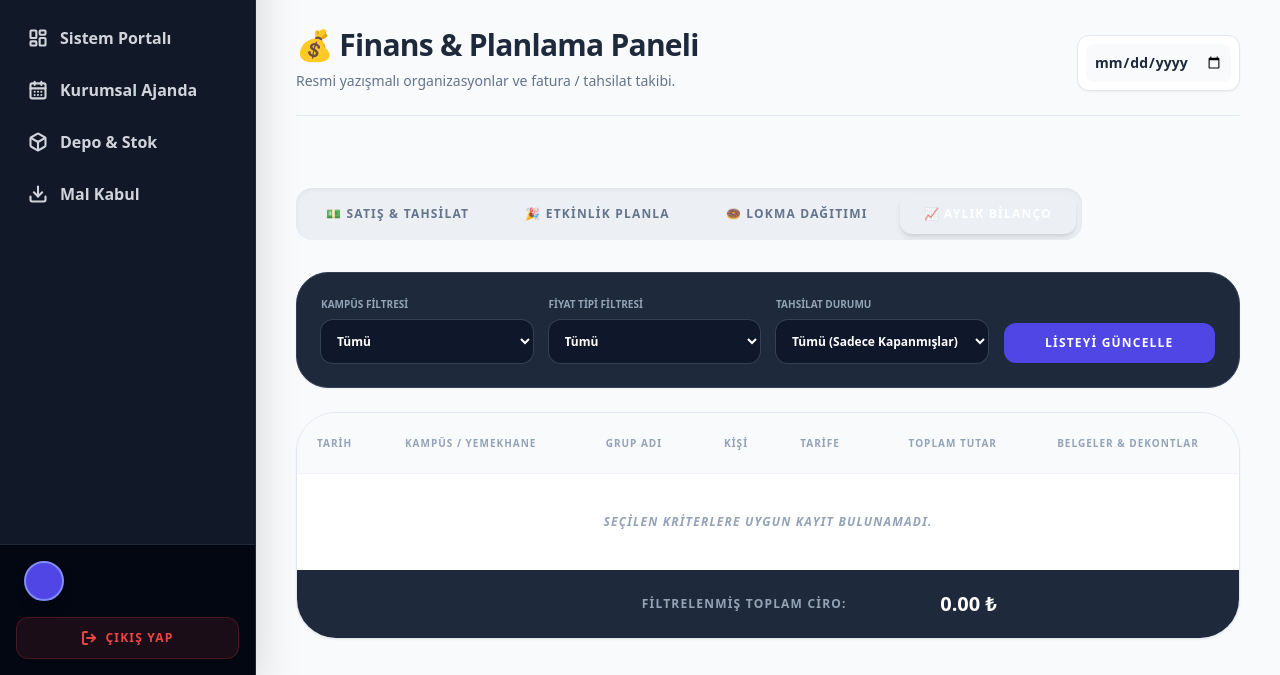
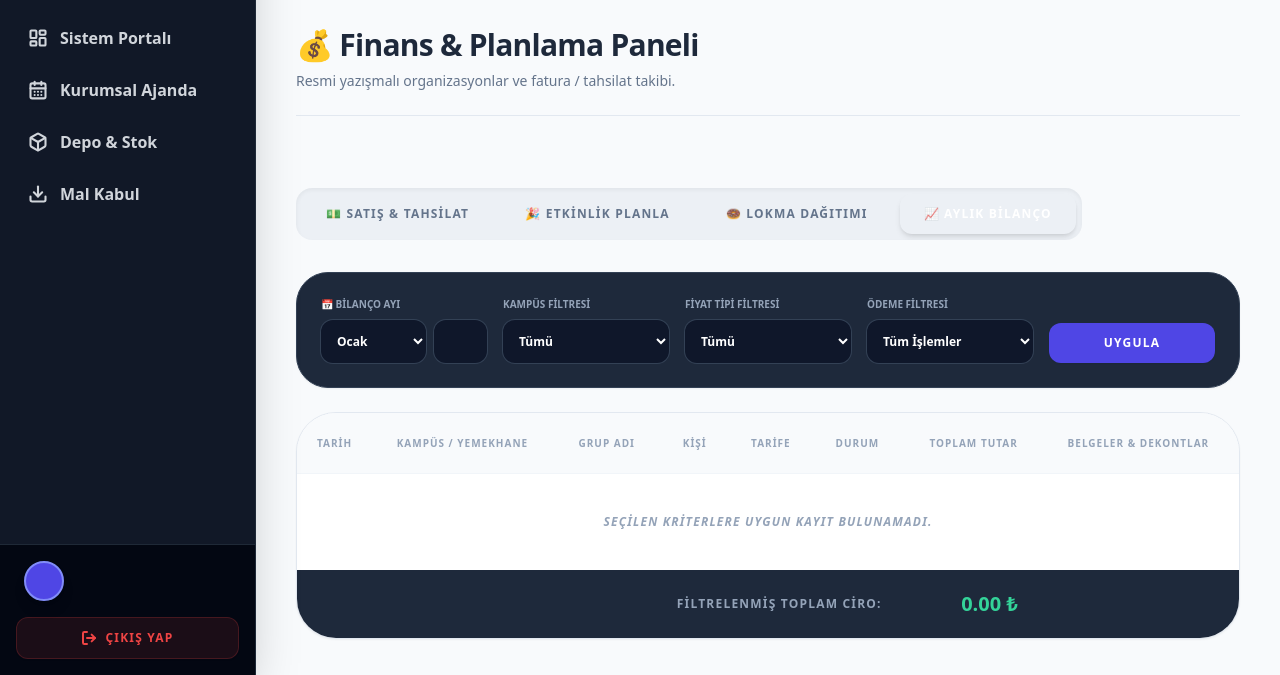
Before and after one commit to batuhanarslandev/yemekhaneproje, a Flask app: template templates/satis.html in a window 1280 px wide, after a click that opens the changed part. Shown: the part 125-800 px from the top of the page. Run offline with Flask 3, Linux system fonts and the light colour scheme; the template is opened without the code that fills it, so the values that code supplies are empty; some libraries are stand-ins or nearby versions.

Commit message:
app py baştan sona düzenlenmeden en son güncel çalışan hali

```diff
--- a/app.py
+++ b/app.py
@@ -1688,28 +1688,44 @@ def satis():
 
         return redirect(url_for('satis', tarih=request.form.get('islem_tarihi', secilen_tarih), f_kampus=f_kampus, f_fiyat=f_fiyat, f_tahsilat=f_tahsilat))
 
+    # 1. SATIŞ & TAHSİLAT: Kırmızı (Tahsilat Bekleyen) -> Sarı (Firma Bekleyen) -> Yeşil (Bitenler)
     dis_paydaslar = conn.execute("""
         SELECT * FROM dis_paydas_satis
-        WHERE tarih LIKE ?
-        ORDER BY tarih DESC, id DESC
-    """, (f"{mevcut_ay}%",)).fetchall()
-
-    etkinlikler = conn.execute('SELECT * FROM etkinlikler ORDER BY id DESC').fetchall()
-
-    # Lokma listesini çek
+        ORDER BY
+            CASE
+                WHEN tahsilat_durumu LIKE '%⏳%' OR tahsilat_durumu LIKE '%🏛️%' THEN 1
+                WHEN firma_odeme_durumu LIKE '%⏳%' THEN 2
+                ELSE 3
+            END ASC,
+            tarih DESC, id DESC
+    """).fetchall()
+
+    # 2. ETKİNLİK PLANLAMA: Planlananlar üstte, Aktarılanlar altta ve tarihe göre
+    etkinlikler = conn.execute("""
+        SELECT * FROM etkinlikler
+        ORDER BY
+            CASE WHEN durum = 'Planlandı' THEN 1 ELSE 2 END ASC,
+            tarih DESC
+    """).fetchall()
+
+    # 3. LOKMA DAĞITIMLARI: Tarihe göre en yeniler üstte
     lokmalar = conn.execute("SELECT * FROM lokma_dagitimlari ORDER BY tarih DESC").fetchall()
-
     query = "SELECT * FROM dis_paydas_satis WHERE tarih LIKE ?"
     params = [f"{mevcut_ay}%"]
 
-    if f_tahsilat == 'Tümü':
-        query += " AND (tahsilat_durumu LIKE '✅%' OR tahsilat_durumu LIKE '🎁%') AND (firma_odeme_durumu LIKE '✅%' OR firma_odeme_durumu LIKE '❌%')"
-    elif f_tahsilat == 'Vakıf': query += " AND tahsilat_durumu LIKE ?"; params.append("%Vakıf%")
-    elif f_tahsilat == 'Ödendi': query += " AND tahsilat_durumu LIKE ?"; params.append("%Ödendi%")
-    elif f_tahsilat == 'Bekliyor': query += " AND tahsilat_durumu LIKE ? AND tahsilat_durumu NOT LIKE ?"; params.append("%Bekliyor%"); params.append("%Vakıf%")
+    # YENİ: Bilanço sekmesinde Kırmızı/Sarı/Yeşil filtre motoru
+    if f_tahsilat == 'Yeşil':
+        query += " AND (tahsilat_durumu LIKE '%✅%' OR tahsilat_durumu LIKE '%🎁%') AND (firma_odeme_durumu LIKE '%✅%' OR firma_odeme_durumu LIKE '%❌%')"
+    elif f_tahsilat == 'Sarı':
+        query += " AND (tahsilat_durumu LIKE '%✅%' OR tahsilat_durumu LIKE '%🎁%') AND firma_odeme_durumu LIKE '%⏳%'"
+    elif f_tahsilat == 'Kırmızı':
+        query += " AND (tahsilat_durumu LIKE '%⏳%' OR tahsilat_durumu LIKE '%🏛️%')"
 
     if f_kampus != 'Tümü': query += " AND kampus = ?"; params.append(f_kampus)
     if f_fiyat != 'Tümü': query += " AND tarife = ?"; params.append(f"{f_fiyat} TL")
+
+    # Tarihe göre sıralı çekilir
+    query += " ORDER BY tarih DESC"
 
     gelenler_aylik = conn.execute(query, params).fetchall()
     conn.close()
--- a/templates/satis.html
+++ b/templates/satis.html
@@ -99,9 +99,6 @@
                     <h1 class="text-3xl font-black text-slate-800 tracking-tight">💰 Finans & Planlama Paneli</h1>
                     <p class="text-slate-500 font-medium mt-2 text-sm">Resmi yazışmalı organizasyonlar ve fatura / tahsilat takibi.</p>
                 </div>
-                <form action="/satis" method="GET" class="flex gap-2 bg-white p-2 rounded-xl shadow-sm border border-slate-200 w-full md:w-auto">
-                    <input type="date" name="tarih" value="{{ secilen_tarih }}" class="flex-1 border-none rounded-lg p-2 font-bold text-sm bg-slate-50 outline-none focus:ring-2 focus:ring-indigo-400" onchange="this.form.submit()">
-                </form>
             </div>
         </div>
 
@@ -209,7 +206,8 @@
                                 {% for d in dis_paydaslar %}
                                 {% set is_t_ok = '✅' in d.tahsilat_durumu or '🎁' in d.tahsilat_durumu %}
                                 {% set is_f_ok = '✅' in d.firma_odeme_durumu or '❌' in d.firma_odeme_durumu %}
-                                <tr class="hover:bg-slate-50/50 transition {% if loop.index > 5 %}satis-gizli hidden{% endif %}">
+
+                                <tr class="hover:bg-slate-50/50 transition {% if loop.index > 6 %}satis-gizli hidden{% endif %}">
                                     <td class="p-5">
                                         <div class="font-black text-slate-800 text-base mb-1 flex items-center gap-2">
                                             {{ d.adi }}
@@ -220,7 +218,7 @@
                                         <div class="flex items-center gap-2 text-[10px] font-bold text-slate-500 uppercase tracking-widest mb-2">
                                             <span class="bg-slate-100 px-2 py-1 rounded border border-slate-200">{{ d.kampus }}</span>
                                             <span class="bg-slate-100 px-2 py-1 rounded border border-slate-200">{{ d.ogun }}</span>
-                                            <span class="bg-indigo-50 text-indigo-600 border border-indigo-100 px-2 py-1 rounded">Top: {{ d.kisi_sayisi }} Kişi</span>
+                                            <span class="bg-indigo-50 text-indigo-600 border border-indigo-100 px-2 py-1 rounded">{{ d.tarih }} | Top: {{ d.kisi_sayisi }} Kişi</span>
                                         </div>
                                         {% if d.odeme_yontemi and d.odeme_yontemi != '-' %}
                                         <div class="text-[9px] text-slate-500 font-bold max-w-sm whitespace-normal break-words bg-white p-2 rounded border border-slate-100">
@@ -262,9 +260,9 @@
                                 <tr><td colspan="4" class="p-10 text-center font-bold text-slate-400 text-xs uppercase tracking-widest">Açık hesap kaydı bulunmuyor.</td></tr>
                                 {% endfor %}
 
-                                {% if dis_paydaslar|length > 5 %}
+                                {% if dis_paydaslar|length > 6 %}
                                 <tr id="satis-show-more">
-                                    <td colspan="4" class="p-4 text-center">
+                                    <td colspan="4" class="p-4 text-center border-t border-slate-100">
                                         <button type="button" onclick="document.querySelectorAll('.satis-gizli').forEach(el => el.classList.remove('hidden')); this.closest('tr').remove();" class="bg-slate-50 hover:bg-slate-100 border border-slate-200 text-slate-600 font-black text-[10px] px-6 py-3 rounded-xl uppercase tracking-widest transition shadow-sm">
                                             Daha Fazlasını Gör (Toplam {{ dis_paydaslar|length }} Kayıt) ⬇️
                                         </button>
@@ -335,7 +333,7 @@
 
                             <tbody class="divide-y divide-slate-50">
                                 {% for e in etkinlikler %}
-                                <tr class="hover:bg-slate-50/50 transition {% if loop.index > 5 %}etkinlik-gizli hidden{% endif %}">
+                                <tr class="hover:bg-slate-50/50 transition {% if loop.index > 6 %}etkinlik-gizli hidden{% endif %}">
                                     <td class="p-5">
                                         <span class="block font-black text-slate-800 text-base mb-1">{{ e.adi }}</span>
                                         <div class="flex items-center gap-2">
@@ -355,14 +353,10 @@
                                             <span class="bg-emerald-50 text-emerald-600 font-black px-3 py-1.5 rounded-lg text-[9px] uppercase border border-emerald-100 shadow-sm">✅ Aktarıldı</span>
                                         {% endif %}
                                     </td>
-
                                     <td class="p-5 text-right">
                                         <div class="flex items-center justify-end gap-1.5">
                                             {% if e.durum == 'Planlandı' %}
-                                            <button onclick="openTransferModal('{{ e.id }}', '{{ e.adi }}', '{{ e.tarih }}', '{{ e.kampus }}', '{{ e.kisi_sayisi }}')"
-                                                class="bg-white text-indigo-600 hover:bg-indigo-50 font-black px-3 py-2 rounded-lg transition shadow-sm text-[9px] border border-indigo-200 uppercase tracking-widest whitespace-nowrap">
-                                                ✅ Ödemeye Aktar
-                                            </button>
+                                            <button onclick="openTransferModal('{{ e.id }}', '{{ e.adi }}', '{{ e.tarih }}', '{{ e.kampus }}', '{{ e.kisi_sayisi }}')" class="bg-white text-indigo-600 hover:bg-indigo-50 font-black px-3 py-2 rounded-lg transition shadow-sm text-[9px] border border-indigo-200 uppercase tracking-widest whitespace-nowrap">✅ Ödemeye Aktar</button>
                                             {% endif %}
                                             <form action="/satis" method="POST" class="m-0" onsubmit="return confirm('İptal edip Ajanda\'dan silmek istediğinize emin misiniz?');">
                                                 <input type="hidden" name="islem_tipi" value="etkinlik_sil"><input type="hidden" name="etkinlik_id" value="{{ e.id }}">
@@ -374,6 +368,16 @@
                                 {% else %}
                                 <tr><td colspan="5" class="p-10 text-center font-bold text-slate-400 text-xs uppercase tracking-widest">Planlanan bir etkinlik bulunmuyor.</td></tr>
                                 {% endfor %}
+
+                                {% if etkinlikler|length > 6 %}
+                                <tr id="etkinlik-show-more">
+                                    <td colspan="5" class="p-4 text-center border-t border-slate-100">
+                                        <button type="button" onclick="document.querySelectorAll('.etkinlik-gizli').forEach(el => el.classList.remove('hidden')); this.closest('tr').remove();" class="bg-slate-50 hover:bg-slate-100 border border-slate-200 text-slate-600 font-black text-[10px] px-6 py-3 rounded-xl uppercase tracking-widest transition shadow-sm">
+                                            Daha Fazlasını Gör (Toplam {{ etkinlikler|length }} Kayıt) ⬇️
+                                        </button>
+                                    </td>
+                                </tr>
+                                {% endif %}
                             </tbody>
                         </table>
                     </div>
@@ -435,7 +439,7 @@
                             </thead>
                             <tbody class="divide-y divide-slate-50">
                                 {% for l in lokmalar %}
-                                <tr class="hover:bg-amber-50/30 transition">
+                                <tr class="hover:bg-amber-50/30 transition {% if loop.index > 6 %}lokma-gizli hidden{% endif %}">
                                     <td class="p-5">
                                         <span class="block font-black text-slate-800 text-base mb-1">{{ l.kisi_firma_adi }}</span>
                                         <span class="text-[9px] bg-slate-100 border border-slate-200 px-2 py-1 rounded text-slate-500 font-bold uppercase tracking-widest">{{ l.kampus }}</span>
@@ -459,6 +463,16 @@
                                 {% else %}
                                 <tr><td colspan="4" class="p-10 text-center font-bold text-slate-400 text-xs uppercase tracking-widest">Kayıtlı lokma / ikram dağıtımı bulunmuyor.</td></tr>
                                 {% endfor %}
+
+                                {% if lokmalar|length > 6 %}
+                                <tr id="lokma-show-more">
+                                    <td colspan="4" class="p-4 text-center border-t border-slate-100">
+                                        <button type="button" onclick="document.querySelectorAll('.lokma-gizli').forEach(el => el.classList.remove('hidden')); this.closest('tr').remove();" class="bg-amber-50 hover:bg-amber-100 border border-amber-200 text-amber-700 font-black text-[10px] px-6 py-3 rounded-xl uppercase tracking-widest transition shadow-sm">
+                                            Daha Fazlasını Gör (Toplam {{ lokmalar|length }} Kayıt) ⬇️
+                                        </button>
+                                    </td>
+                                </tr>
+                                {% endif %}
                             </tbody>
                         </table>
                     </div>
@@ -467,8 +481,33 @@
 
             <div id="tab-muhasebe" class="tab-content hidden space-y-6">
                 <div class="bg-slate-800 p-6 rounded-[2rem] shadow-sm border border-slate-700">
-                    <form method="GET" class="grid grid-cols-1 md:grid-cols-4 gap-4 items-end" onsubmit="localStorage.setItem('satisSekme', 'tab-muhasebe');">
-                        <input type="hidden" name="tarih" value="{{ secilen_tarih }}">
+                    <form method="GET" class="grid grid-cols-1 md:grid-cols-5 gap-4 items-end" onsubmit="localStorage.setItem('satisSekme', 'tab-muhasebe');">
+
+                        <div>
+                            <label class="block text-[10px] font-black text-slate-400 uppercase mb-2">📅 Bilanço Ayı</label>
+                            <div class="flex gap-2">
+                                <select id="ay_secici" class="w-2/3 bg-slate-900 border-none p-3 rounded-xl text-white text-xs font-bold outline-none ring-1 ring-slate-700 focus:ring-indigo-500 transition cursor-pointer" onchange="document.getElementById('gercek_tarih').value = document.getElementById('yil_secici').value + '-' + this.value">
+                                    <option value="01">Ocak</option><option value="02">Şubat</option><option value="03">Mart</option>
+                                    <option value="04">Nisan</option><option value="05">Mayıs</option><option value="06">Haziran</option>
+                                    <option value="07">Temmuz</option><option value="08">Ağustos</option><option value="09">Eylül</option>
+                                    <option value="10">Ekim</option><option value="11">Kasım</option><option value="12">Aralık</option>
+                                </select>
+                                <input type="number" id="yil_secici" class="w-1/3 bg-slate-900 border-none p-3 rounded-xl text-white text-xs font-bold outline-none ring-1 ring-slate-700 focus:ring-indigo-500 transition text-center" onchange="document.getElementById('gercek_tarih').value = this.value + '-' + document.getElementById('ay_secici').value">
+                            </div>
+                            <input type="hidden" name="tarih" id="gercek_tarih" value="{{ secilen_tarih[:7] }}">
+
+                            <script>
+                                // Sayfa yüklendiğinde seçili olan ayı ve yılı kutulara otomatik yerleştirir
+                                document.addEventListener("DOMContentLoaded", () => {
+                                    const parts = "{{ secilen_tarih[:7] }}".split("-");
+                                    if(parts.length === 2) {
+                                        document.getElementById("yil_secici").value = parts[0];
+                                        document.getElementById("ay_secici").value = parts[1];
+                                    }
+                                });
+                            </script>
+                        </div>
+
                         <div>
                             <label class="block text-[10px] font-black text-slate-400 uppercase mb-2">Kampüs Filtresi</label>
                             <select name="f_kampus" class="w-full bg-slate-900 border-none p-3 rounded-xl text-white text-xs font-bold outline-none ring-1 ring-slate-700 focus:ring-indigo-500 transition">
@@ -489,15 +528,15 @@
                             </select>
                         </div>
                         <div>
-                            <label class="block text-[10px] font-black text-slate-400 uppercase mb-2">Tahsilat Durumu</label>
+                            <label class="block text-[10px] font-black text-slate-400 uppercase mb-2">Ödeme Filtresi</label>
                             <select name="f_tahsilat" class="w-full bg-slate-900 border-none p-3 rounded-xl text-white text-xs font-bold outline-none ring-1 ring-slate-700 focus:ring-indigo-500 transition">
-                                <option value="Tümü">Tümü (Sadece Kapanmışlar)</option>
-                                <option value="Vakıf" {% if f_tahsilat == 'Vakıf' %}selected{% endif %}>Sadece Vakıf Ödeyecekler</option>
-                                <option value="Ödendi" {% if f_tahsilat == 'Ödendi' %}selected{% endif %}>Ödemesi Alınanlar</option>
-                                <option value="Bekliyor" {% if f_tahsilat == 'Bekliyor' %}selected{% endif %}>Bekleyenler</option>
+                                <option value="Tümü">Tüm İşlemler</option>
+                                <option value="Yeşil" {% if f_tahsilat == 'Yeşil' %}selected{% endif %}>🟢 Tamamlananlar</option>
+                                <option value="Sarı" {% if f_tahsilat == 'Sarı' %}selected{% endif %}>🟡 Firma Ödemesi Bekleyen</option>
+                                <option value="Kırmızı" {% if f_tahsilat == 'Kırmızı' %}selected{% endif %}>🔴 Kurum Tahsilatı Bekleyen</option>
                             </select>
                         </div>
-                        <button type="submit" class="bg-indigo-600 text-white font-black py-3 rounded-xl text-xs uppercase tracking-widest hover:bg-indigo-500 transition shadow-sm">Listeyi Güncelle</button>
+                        <button type="submit" class="bg-indigo-600 text-white font-black py-3 rounded-xl text-xs uppercase tracking-widest hover:bg-indigo-500 transition shadow-sm">Uygula</button>
                     </form>
                 </div>
 
@@ -511,19 +550,41 @@
                                     <th class="p-5">Grup Adı</th>
                                     <th class="p-5 text-center">Kişi</th>
                                     <th class="p-5 text-center">Tarife</th>
-                                    <th class="p-5 text-right">Toplam Tutar</th>
+                                    <th class="p-5 text-center">Durum</th> <th class="p-5 text-right">Toplam Tutar</th>
                                     <th class="px-6 py-4 text-center">Belgeler & Dekontlar</th>
                                 </tr>
                             </thead>
                             <tbody class="divide-y divide-slate-50">
                                 {% set toplam_aylik = namespace(value=0) %}
                                 {% for g in gelenler_aylik %}
-                                <tr class="hover:bg-slate-50/50 transition">
+
+                                {% set is_t_ok = '✅' in g.tahsilat_durumu or '🎁' in g.tahsilat_durumu %}
+                                {% set is_f_ok = '✅' in g.firma_odeme_durumu or '❌' in g.firma_odeme_durumu %}
+                                {% set is_vakif = '🏛️' in g.tahsilat_durumu %}
+
+                                {% if is_vakif %}
+                                    {% set border_renk = "border-l-[6px] border-blue-500 bg-blue-50/20" %}
+                                    {% set badge = "<span class='bg-blue-100 text-blue-700 px-3 py-1.5 rounded-lg border border-blue-200 text-[9px] font-black whitespace-nowrap'>🔵 TAHSİLAT BEKLİYOR (VAKIF)</span>" %}
+                                {% elif not is_t_ok %}
+                                    {% set border_renk = "border-l-[6px] border-rose-500 bg-rose-50/20" %}
+                                    {% set badge = "<span class='bg-rose-100 text-rose-700 px-3 py-1.5 rounded-lg border border-rose-200 text-[9px] font-black whitespace-nowrap'>🔴 TAHSİLAT BEKLİYOR</span>" %}
+                                {% elif is_t_ok and not is_f_ok %}
+                                    {% set border_renk = "border-l-[6px] border-amber-400 bg-amber-50/20" %}
+                                    {% set badge = "<span class='bg-amber-100 text-amber-700 px-3 py-1.5 rounded-lg border border-amber-200 text-[9px] font-black whitespace-nowrap'>🟡 FİRMA HAK EDİŞİ BEKLİYOR</span>" %}
+                                {% else %}
+                                    {% set border_renk = "border-l-[6px] border-emerald-500 bg-emerald-50/20" %}
+                                    {% set badge = "<span class='bg-emerald-100 text-emerald-700 px-3 py-1.5 rounded-lg border border-emerald-200 text-[9px] font-black whitespace-nowrap'>🟢 TAMAMLANDI</span>" %}
+                                {% endif %}
+
+                                <tr class="hover:bg-slate-50/80 transition {{ border_renk }}">
                                     <td class="p-5 font-bold text-slate-500 text-xs">{{ g.tarih }}</td>
                                     <td class="p-5"><span class="bg-slate-100 border border-slate-200 text-slate-600 px-2 py-1 rounded text-[9px] font-black uppercase whitespace-nowrap">{{ g.kampus }}</span></td>
                                     <td class="p-5 font-black text-slate-800 text-xs">{{ g.adi }}</td>
                                     <td class="p-5 text-center font-black text-xs">{{ g.kisi_sayisi }}</td>
                                     <td class="p-5 text-center text-indigo-600 font-black text-xs whitespace-nowrap">{{ g.tarife }}</td>
+
+                                    <td class="p-5 text-center whitespace-nowrap">{{ badge|safe }}</td>
+
                                     <td class="p-5 text-right font-black text-slate-800 text-xs whitespace-nowrap">{{ "%.2f"|format(g.toplam_tutar) }} ₺</td>
                                     <td class="px-6 py-4 text-center">
                                         {% if g.dekont_yolu %}
@@ -537,13 +598,13 @@
                                 </tr>
                                 {% set toplam_aylik.value = toplam_aylik.value + g.toplam_tutar %}
                                 {% else %}
-                                <tr><td colspan="7" class="p-10 text-center text-slate-400 font-bold italic text-xs uppercase tracking-widest">Seçilen kriterlere uygun kayıt bulunamadı.</td></tr>
+                                <tr><td colspan="8" class="p-10 text-center text-slate-400 font-bold italic text-xs uppercase tracking-widest">Seçilen kriterlere uygun kayıt bulunamadı.</td></tr>
                                 {% endfor %}
                             </tbody>
                             <tfoot class="bg-slate-800 text-white">
                                 <tr>
-                                    <td colspan="5" class="p-5 text-right font-black text-slate-400 uppercase tracking-widest text-xs">Filtrelenmiş Toplam Ciro:</td>
-                                    <td class="p-5 text-right font-black text-white text-xl">{{ "%.2f"|format(toplam_aylik.value) }} ₺</td>
+                                    <td colspan="6" class="p-5 text-right font-black text-slate-400 uppercase tracking-widest text-xs">Filtrelenmiş Toplam Ciro:</td>
+                                    <td class="p-5 text-right font-black text-emerald-400 text-xl">{{ "%.2f"|format(toplam_aylik.value) }} ₺</td>
                                     <td class="p-5 text-center"></td>
                                 </tr>
                             </tfoot>
```
